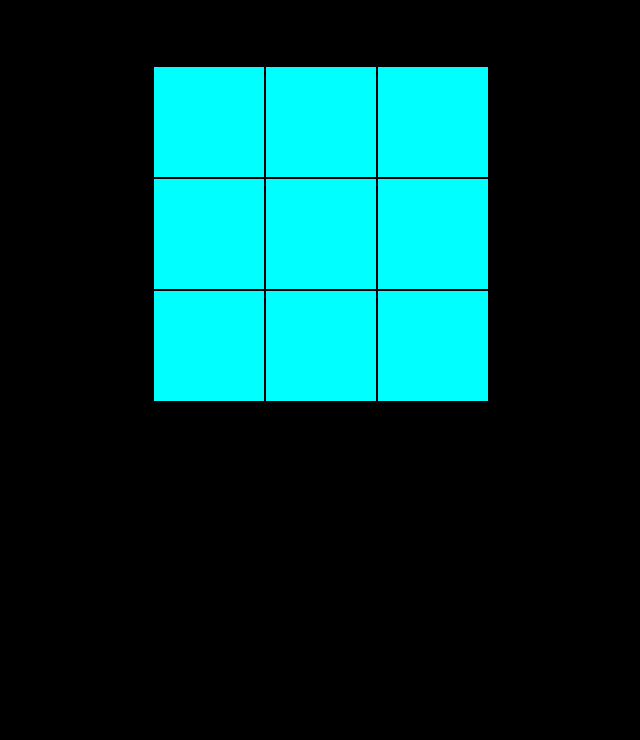
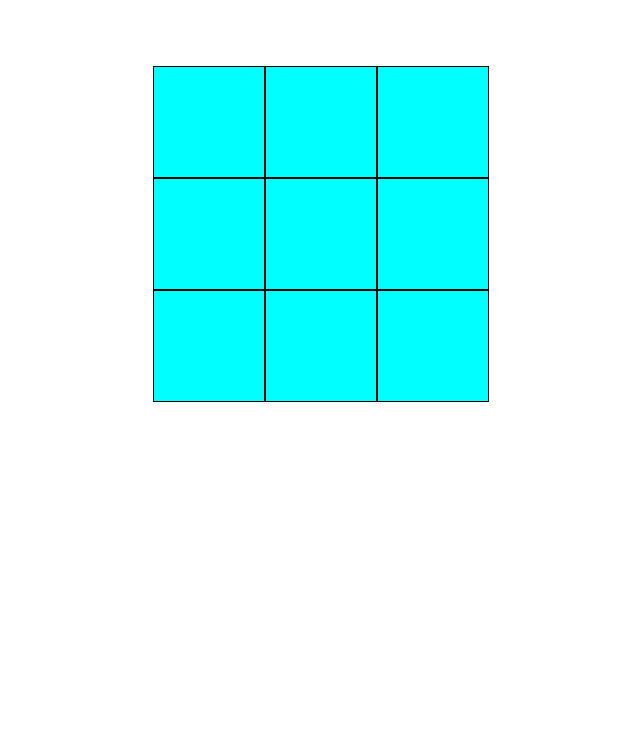
Before and after one commit to nishantharcot/tic-tac-toe, a website: page index.html in a window 1280 px wide. Shown: the part 60-800 px from the top of the page, without its empty margins (355-995 px from the left). Drawn offline with Linux system fonts and the light colour scheme.

Commit message:
styling file updated

```diff
--- a/style.css
+++ b/style.css
@@ -29,5 +29,5 @@ footer {
 }
 
 #body {
-  background-color: black
+  background-color: white;
 }
```
